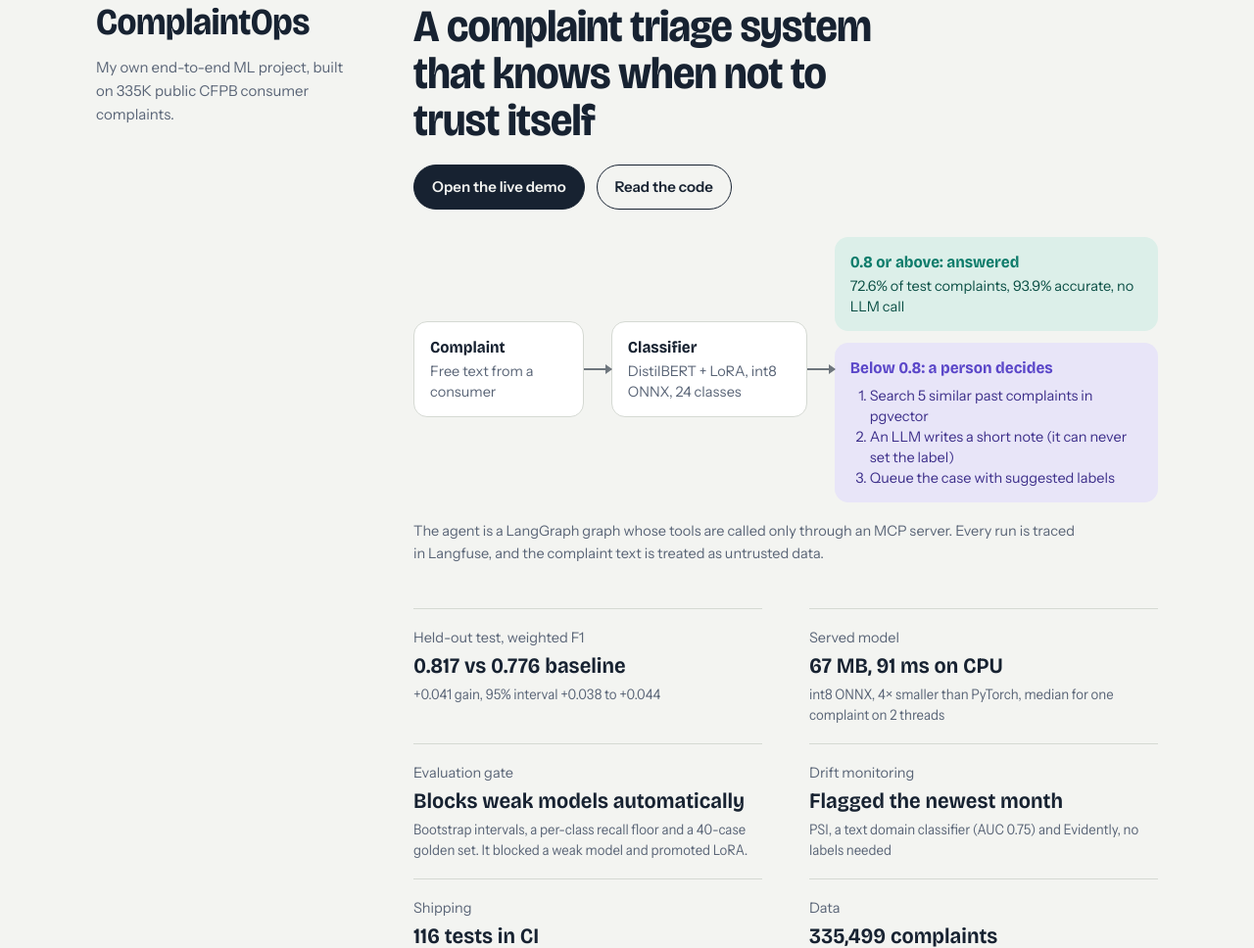
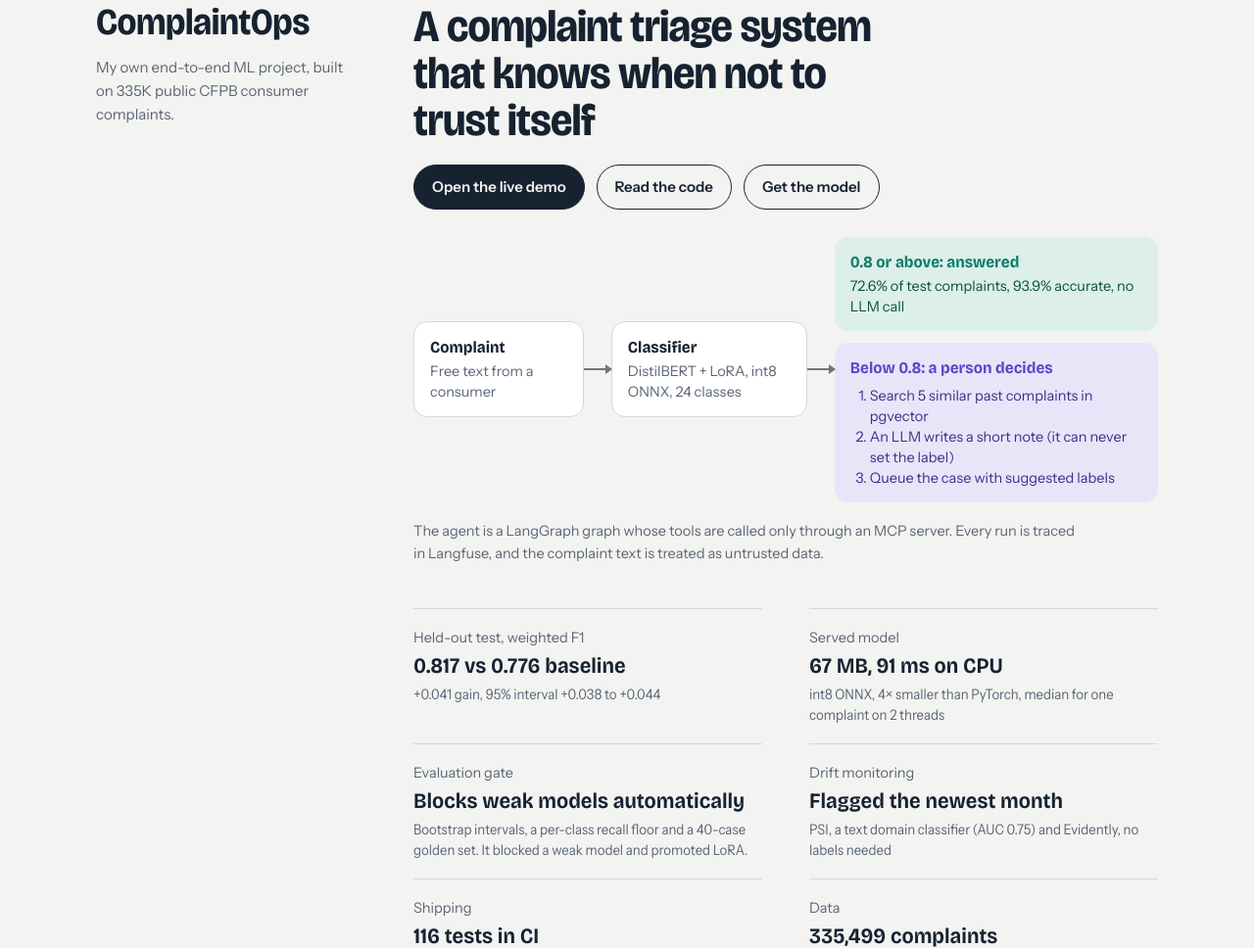
Before and after one commit to hardikbahri/hardikbahri.github.io, a plain HTML site: page index.html in a window 1280 px wide. Shown: the part 2773-3741 px from the top of the page at 98% size. Drawn offline with Linux system fonts and the light colour scheme.

Commit message:
Link the published ComplaintOps model
Co-Authored-By: Claude Opus 5.5 <noreply@anthropic.com>
Claude-Session: https://claude.ai/code/session_01FAApGrc8zNbTEiP2hsXHyt

```diff
--- a/index.html
+++ b/index.html
@@ -378,6 +378,7 @@ footer{margin-top:96px;padding-top:24px;border-top:1px solid #2A3646;display:fle
         <div class="actions">
           <a class="btn primary" href="https://huggingface.co/spaces/hb-007/complaintops">Open the live demo</a>
           <a class="btn ghost" href="https://github.com/hardikbahri/complaintops">Read the code</a>
+          <a class="btn ghost" href="https://huggingface.co/hb-007/complaintops-distilbert-lora-onnx">Get the model</a>
         </div>
       </div>
 
```
